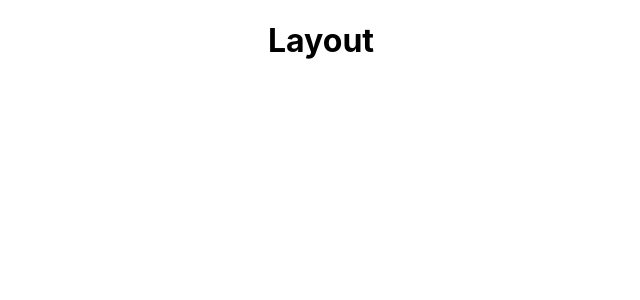
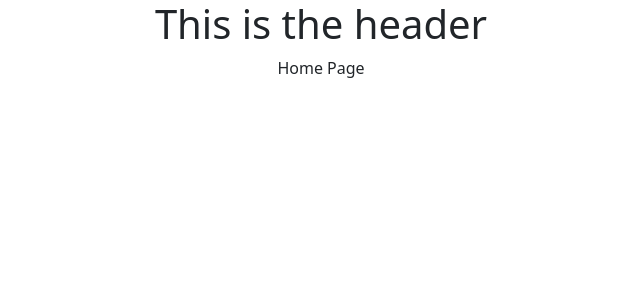
Before and after one commit to Adrusselljr/music-store-frontend, a React (Create React App) app in the folder client/: page / in a window 1280 px wide. Shown: the top 300 px of the page, without its empty margins (319-959 px from the left). Built offline with nearby package versions, Linux system fonts and the light colour scheme.

Commit message:
working on layout component

```diff
--- a/client/package.json
+++ b/client/package.json
@@ -6,6 +6,7 @@
     "@testing-library/jest-dom": "^5.16.4",
     "@testing-library/react": "^13.3.0",
     "@testing-library/user-event": "^13.5.0",
+    "bootstrap": "^5.0.0-alpha3",
     "react": "^18.1.0",
     "react-dom": "^18.1.0",
     "react-scripts": "5.0.1",
--- a/client/src/App.css
+++ b/client/src/App.css
@@ -1,38 +1,3 @@
 .App {
   text-align: center;
 }
-
-.App-logo {
-  height: 40vmin;
-  pointer-events: none;
-}
-
-@media (prefers-reduced-motion: no-preference) {
-  .App-logo {
-    animation: App-logo-spin infinite 20s linear;
-  }
-}
-
-.App-header {
-  background-color: #282c34;
-  min-height: 100vh;
-  display: flex;
-  flex-direction: column;
-  align-items: center;
-  justify-content: center;
-  font-size: calc(10px + 2vmin);
-  color: white;
-}
-
-.App-link {
-  color: #61dafb;
-}
-
-@keyframes App-logo-spin {
-  from {
-    transform: rotate(0deg);
-  }
-  to {
-    transform: rotate(360deg);
-  }
-}
--- a/client/src/App.jsx
+++ b/client/src/App.jsx
@@ -1,12 +1,15 @@
 import React from 'react'
 import Layout from './componenets/Layout'
 import './App.css'
+import 'bootstrap/dist/css/bootstrap.min.css'
 
 function App() {
     return (
         <div className='App'>
 
-            <Layout />
+            <Layout>
+                Home Page
+            </Layout>
 
         </div>
     )
--- a/client/src/componenets/Layout.jsx
+++ b/client/src/componenets/Layout.jsx
@@ -1,11 +1,18 @@
 import React from 'react'
 import '../App.css'
+import 'bootstrap/dist/css/bootstrap.min.css'
 
-function Layout() {
+const Layout = props => {
+    const { children } = props
+
     return (
         <div>
 
-            <h1>Layout</h1>
+            <header><h1>This is the header</h1></header>
+
+            <div>
+                {children}
+            </div>
 
         </div>
     )
```
Also changed, not shown: 1 other file (tests, documents, lock files or other folders).
